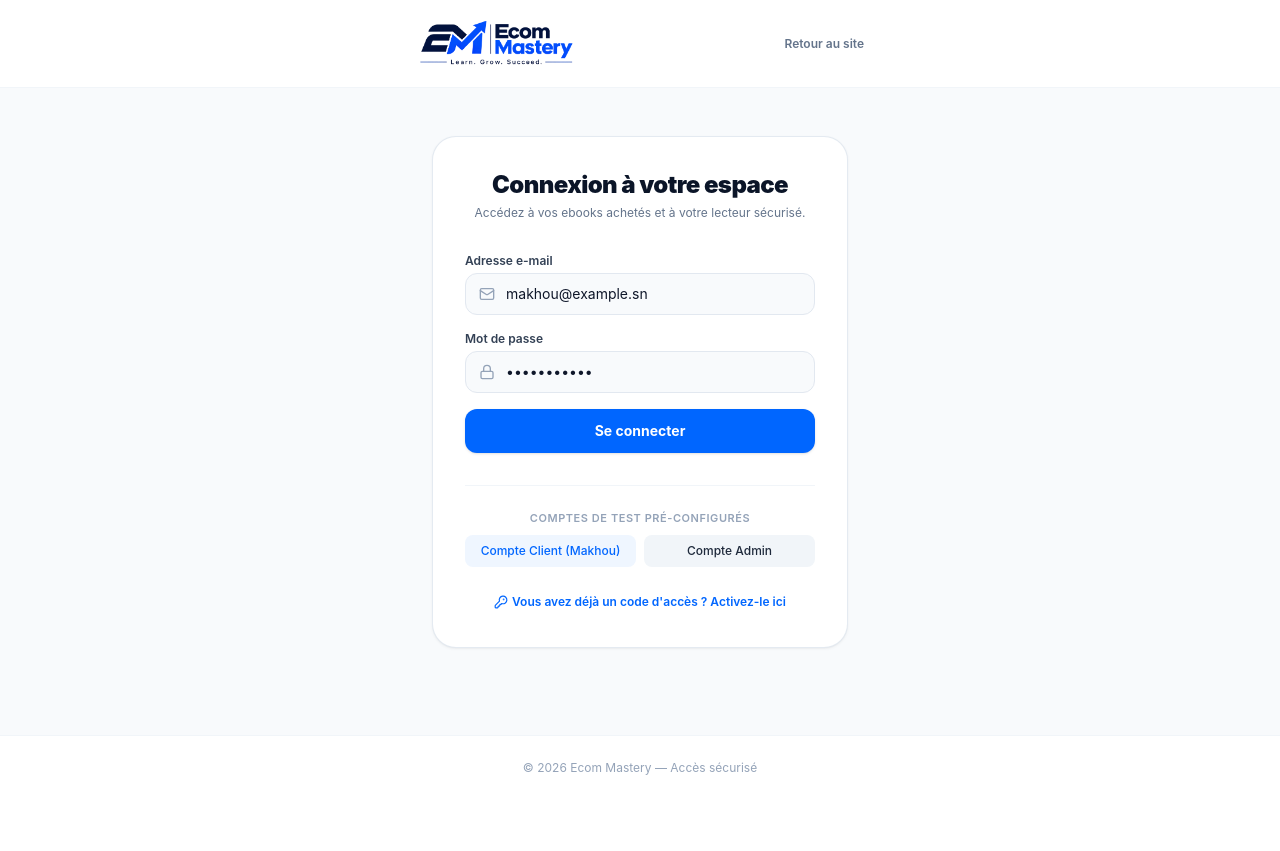
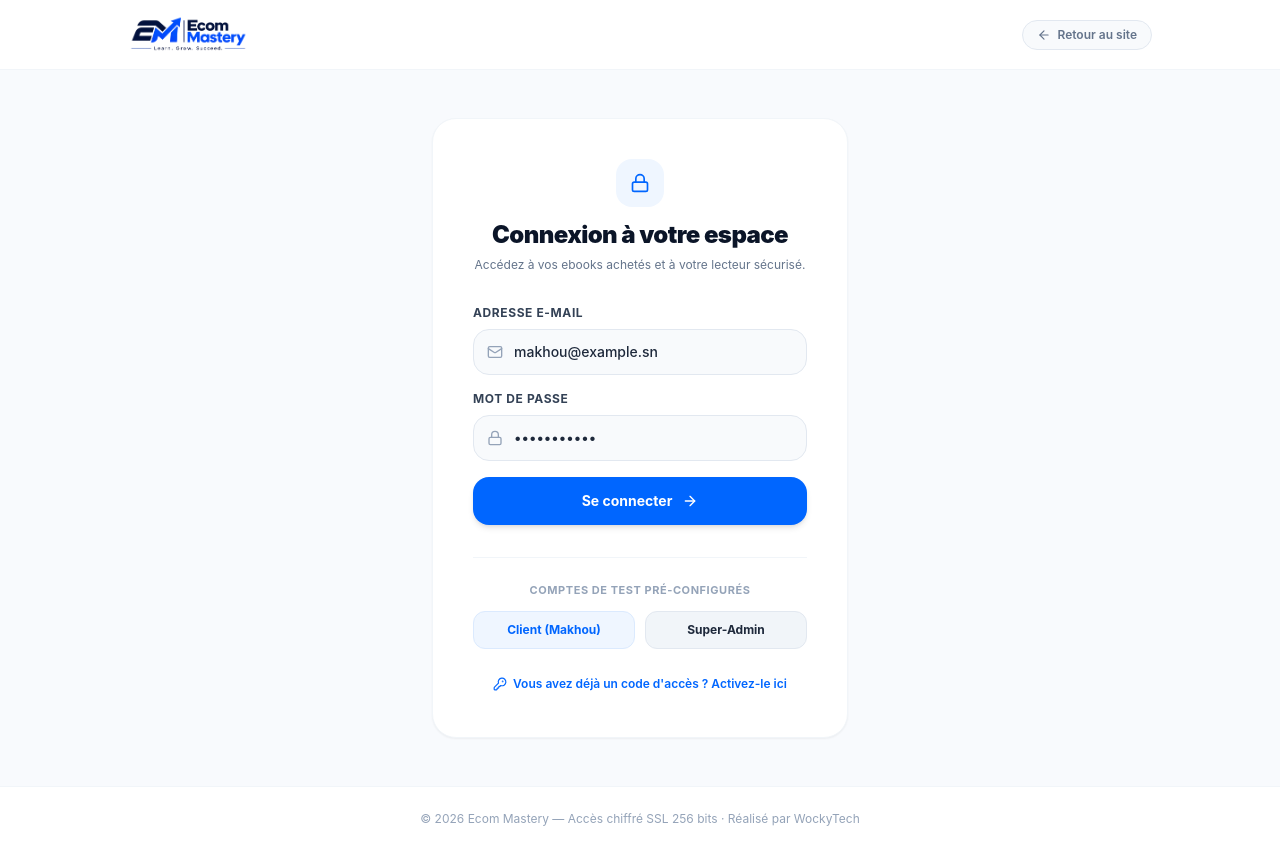
Before and after one commit to wocky6932-bit/ECOM-MASTERY, a Next.js app: page /login in a window 1280 px wide. Before the commit the page ends 800 px from the top, so only its background shows below. Built offline with nearby package versions, Linux system fonts and the light colour scheme.

Commit message:
style(login): modern redesigned login page with clean card UI and instant test accounts

```diff
--- a/src/app/login/page.tsx
+++ b/src/app/login/page.tsx
@@ -4,7 +4,17 @@ import React, { useState } from "react";
 import Link from "next/link";
 import { useRouter } from "next/navigation";
 import { Logo } from "@/components/Logo";
-import { Lock, Mail, ArrowRight, Loader2, KeyRound } from "lucide-react";
+import {
+  Lock,
+  Mail,
+  ArrowRight,
+  Loader2,
+  KeyRound,
+  ShieldCheck,
+  CheckCircle2,
+  ArrowLeft,
+  Sparkles,
+} from "lucide-react";
 
 export default function LoginPage() {
   const router = useRouter();
@@ -35,43 +45,53 @@ export default function LoginPage() {
       } else {
         router.push("/dashboard");
       }
-    } catch (err: any) {
-      setError(err.message);
+    } catch (err: unknown) {
+      setError(err instanceof Error ? err.message : "Identifiants invalides ou problème de connexion.");
       setLoading(false);
     }
   };
 
   return (
-    <div className="min-h-screen bg-slate-50 flex flex-col justify-between">
-      <header className="bg-white border-b border-slate-100 py-4 px-6">
-        <div className="max-w-md mx-auto flex items-center justify-between">
-          <Logo />
-          <Link href="/" className="text-xs font-semibold text-slate-500 hover:text-slate-800">
-            Retour au site
+    <div className="min-h-screen bg-[#F8FAFD] flex flex-col justify-between font-sans text-slate-800">
+      {/* Header */}
+      <header className="bg-white/95 backdrop-blur-md border-b border-slate-100 py-3.5 px-6 sticky top-0 z-30 shadow-2xs">
+        <div className="max-w-5xl mx-auto flex items-center justify-between">
+          <Logo size="sm" />
+          <Link
+            href="/"
+            className="inline-flex items-center gap-1.5 text-xs font-semibold text-slate-500 hover:text-slate-900 transition-colors bg-slate-50 hover:bg-slate-100 px-3.5 py-1.5 rounded-full border border-slate-200"
+          >
+            <ArrowLeft className="w-3.5 h-3.5" />
+            <span>Retour au site</span>
           </Link>
         </div>
       </header>
 
-      <main className="flex-1 max-w-md mx-auto w-full px-4 py-12">
-        <div className="bg-white rounded-3xl border border-slate-200/90 p-8 shadow-subtle">
+      {/* Main card */}
+      <main className="flex-1 max-w-md mx-auto w-full px-4 py-12 flex flex-col justify-center">
+        <div className="bg-white rounded-3xl border border-slate-100 p-8 sm:p-10 shadow-sm">
+
           <div className="text-center mb-8">
+            <div className="w-12 h-12 rounded-2xl bg-blue-50 text-[#0066FF] flex items-center justify-center mx-auto mb-3 shadow-2xs">
+              <Lock className="w-5 h-5" />
+            </div>
             <h1 className="text-2xl font-black text-[#0B1528] tracking-tight">
               Connexion à votre espace
             </h1>
-            <p className="text-xs text-slate-500 mt-1">
+            <p className="text-xs text-slate-500 mt-1.5">
               Accédez à vos ebooks achetés et à votre lecteur sécurisé.
             </p>
           </div>
 
           {error && (
-            <div className="mb-6 p-3 bg-red-50 border border-red-200 text-xs text-red-700 rounded-xl">
+            <div className="mb-6 p-4 bg-red-50 border border-red-200 text-xs text-red-700 rounded-2xl font-medium leading-relaxed">
               {error}
             </div>
           )}
 
           <form onSubmit={handleSubmit} className="space-y-4">
             <div>
-              <label className="block text-xs font-semibold text-slate-700 mb-1">
+              <label className="block text-xs font-bold text-slate-700 uppercase tracking-wider mb-2">
                 Adresse e-mail
               </label>
               <div className="relative">
@@ -81,13 +101,14 @@ export default function LoginPage() {
                   required
                   value={email}
                   onChange={(e) => setEmail(e.target.value)}
-                  className="w-full pl-10 pr-4 py-2.5 bg-slate-50 border border-slate-200 rounded-xl text-sm focus:outline-none focus:ring-2 focus:ring-[#0066FF]"
+                  placeholder="votre@email.com"
+                  className="w-full pl-10 pr-4 py-3 bg-slate-50 border border-slate-200 rounded-2xl text-sm focus:outline-none focus:ring-2 focus:ring-[#0066FF] focus:bg-white transition-all font-medium"
                 />
               </div>
             </div>
 
             <div>
-              <label className="block text-xs font-semibold text-slate-700 mb-1">
+              <label className="block text-xs font-bold text-slate-700 uppercase tracking-wider mb-2">
                 Mot de passe
               </label>
               <div className="relative">
@@ -97,7 +118,8 @@ export default function LoginPage() {
                   required
                   value={password}
                   onChange={(e) => setPassword(e.target.value)}
-                  className="w-full pl-10 pr-4 py-2.5 bg-slate-50 border border-slate-200 rounded-xl text-sm focus:outline-none focus:ring-2 focus:ring-[#0066FF]"
+                  placeholder="••••••••"
+                  className="w-full pl-10 pr-4 py-3 bg-slate-50 border border-slate-200 rounded-2xl text-sm focus:outline-none focus:ring-2 focus:ring-[#0066FF] focus:bg-white transition-all font-medium"
                 />
               </div>
             </div>
@@ -105,27 +127,37 @@ export default function LoginPage() {
             <button
               type="submit"
               disabled={loading}
-              className="w-full flex items-center justify-center gap-2 bg-[#0066FF] hover:bg-[#0052CC] text-white py-3 px-4 rounded-xl font-bold text-sm shadow transition-all disabled:opacity-50 mt-6"
+              className="w-full flex items-center justify-center gap-2.5 bg-[#0066FF] hover:bg-[#0052CC] text-white py-3.5 px-6 rounded-2xl font-bold text-sm shadow-md hover:shadow-lg transition-all disabled:opacity-60 cursor-pointer mt-6"
             >
-              {loading ? <Loader2 className="w-4 h-4 animate-spin" /> : <span>Se connecter</span>}
+              {loading ? (
+                <>
+                  <Loader2 className="w-4 h-4 animate-spin" />
+                  <span>Vérification...</span>
+                </>
+              ) : (
+                <>
+                  <span>Se connecter</span>
+                  <ArrowRight className="w-4 h-4" />
+                </>
+              )}
             </button>
           </form>
 
           {/* Quick presets for testing */}
           <div className="mt-8 pt-6 border-t border-slate-100">
-            <span className="text-[11px] font-semibold text-slate-400 uppercase tracking-wider block mb-2 text-center">
+            <span className="text-[11px] font-bold text-slate-400 uppercase tracking-wider block mb-3 text-center">
               Comptes de test pré-configurés
             </span>
-            <div className="grid grid-cols-2 gap-2 text-xs">
+            <div className="grid grid-cols-2 gap-2.5 text-xs">
               <button
                 type="button"
                 onClick={() => {
                   setEmail("makhou@example.sn");
                   setPassword("Client2026!");
                 }}
-                className="p-2 rounded-lg bg-blue-50 text-[#0066FF] font-medium hover:bg-blue-100 transition-colors text-center"
+                className="p-2.5 rounded-xl bg-blue-50 hover:bg-blue-100 text-[#0066FF] font-bold transition-colors text-center border border-blue-100"
               >
-                Compte Client (Makhou)
+                Client (Makhou)
               </button>
               <button
                 type="button"
@@ -133,9 +165,9 @@ export default function LoginPage() {
                   setEmail("admin@ecommastery.sn");
                   setPassword("AdminMastery2026!");
                 }}
-                className="p-2 rounded-lg bg-slate-100 text-slate-800 font-medium hover:bg-slate-200 transition-colors text-center"
+                className="p-2.5 rounded-xl bg-slate-100 hover:bg-slate-200 text-slate-800 font-bold transition-colors text-center border border-slate-200"
               >
-                Compte Admin
+                Super-Admin
               </button>
             </div>
           </div>
@@ -143,17 +175,18 @@ export default function LoginPage() {
           <div className="mt-6 text-center">
             <Link
               href="/activer-code"
-              className="text-xs font-semibold text-[#0066FF] hover:underline inline-flex items-center gap-1"
+              className="text-xs font-semibold text-[#0066FF] hover:underline inline-flex items-center gap-1.5"
             >
               <KeyRound className="w-3.5 h-3.5" />
               <span>Vous avez déjà un code d&apos;accès ? Activez-le ici</span>
             </Link>
           </div>
+
         </div>
       </main>
 
       <footer className="py-6 text-center text-xs text-slate-400 bg-white border-t border-slate-100">
-        © {new Date().getFullYear()} Ecom Mastery — Accès sécurisé
+        © {new Date().getFullYear()} Ecom Mastery — Accès chiffré SSL 256 bits · Réalisé par WockyTech
       </footer>
     </div>
   );
```
